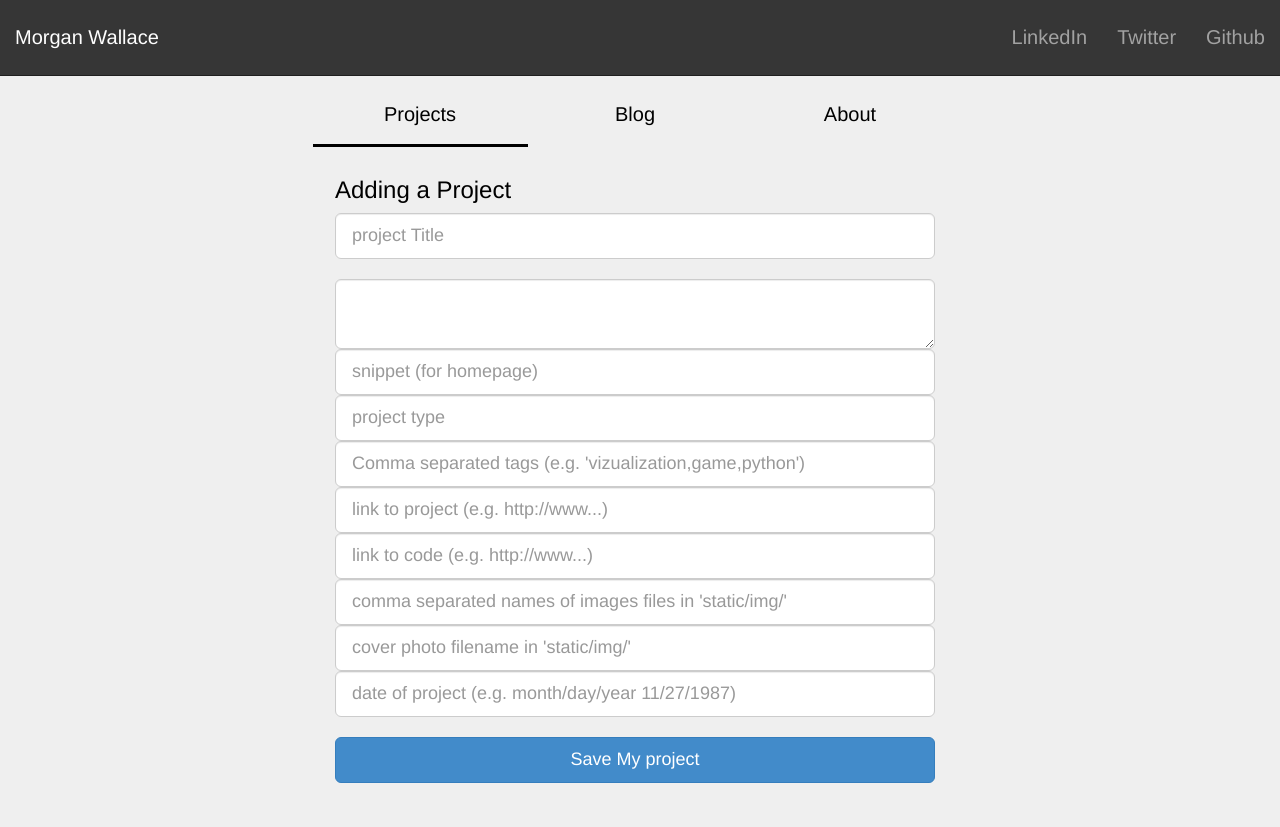
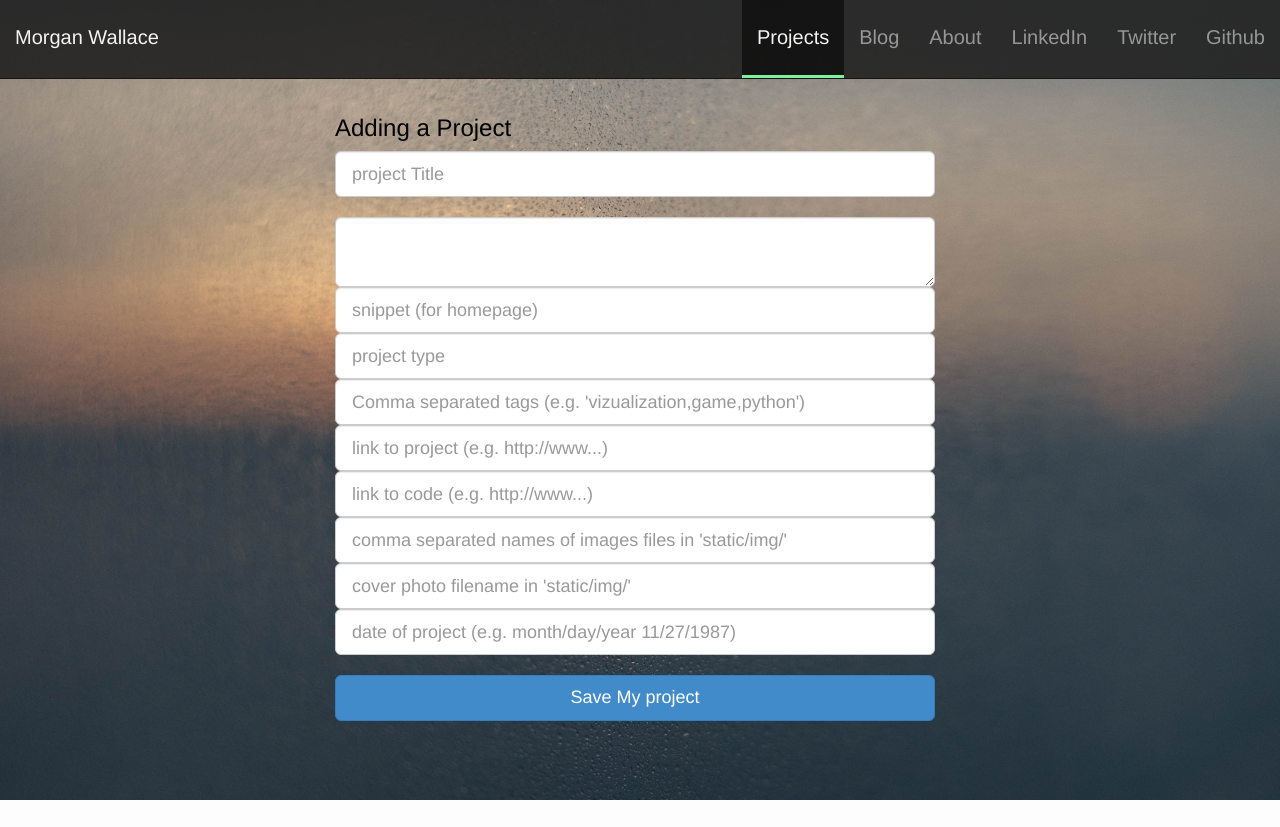
Before and after one commit to morganwallace/flask_portfolio, a Flask app: page /add in a window 1280 px wide. After the commit the page ends 800 px from the top, so only its background shows below. Run offline with Flask 2, Linux system fonts and the light colour scheme; some libraries are stand-ins or nearby versions.

Commit message:
moved menu bar. Added Flask-Images with 0 success

```diff
--- a/app.py
+++ b/app.py
@@ -2,6 +2,7 @@ from flask import Flask
 from flask import render_template
 from flask import session, request, make_response, jsonify, flash, url_for, redirect,g
 from flask.ext.sqlalchemy import SQLAlchemy
+# from flask.ext.images import Images, resized_img_src
 # from functools import wraps
 # from flask.ext.login import login_user, LoginManager, logout_user, current_user, login_required
 # from flask.ext.openid import OpenID
@@ -13,12 +14,19 @@ app = Flask(__name__)
 
 # Loads configuration from `config.py`
 app.config.from_object('config')
-
+app.secret_key = 'ManorVail'
+# images = Images(app)
 app.config['SQLALCHEMY_DATABASE_URI'] = os.environ.get('DB_URI')
 
 ####### Database classes/schema
 from manage import db, Project
 
+
+
+# from flask.ext.resize import Resize
+app = Flask(__name__)
+# app.config.from_pyfile('config.py')
+# resize = Resize(app)
 
 @app.route('/')
 def home():
@@ -28,6 +36,12 @@ def home():
 
     for proj in projects:
         # app.logger.debug(proj[5].split(",")[0])
+        imgURL=url_for('static',filename='img/'+proj[5].split(",")[0]) #only take first photo
+        app.logger.debug(imgURL)
+        # imgURL=proj[5].split(",")[0] #only take first photo
+        # kwargs = {'height':350}
+        # images.build_url(imgURL,**kwargs)
+        # kwargs[key] = value
         projectsList.append({
             'title':str(proj[0]).title(),
             'body':proj[1],
@@ -86,6 +100,10 @@ def blog():
 @app.route('/about')
 def about():
     return render_template('about.html')
+
+@app.route('/ravelry')
+def ravelry():
+    return render_template('ravelry.html')
 
 @app.route('/admin')
 def admin():
--- a/static/css/style.css
+++ b/static/css/style.css
@@ -213,10 +213,11 @@ h1,h2,h3,h4,h5,h6,p{
 	color: black;
 }
 
-#menu li:hover{
+.navbar li:hover{
 	background-color: lightgrey;
 }
 
-#menu .active{
-	border-bottom: 3px solid black;
+.active{
+	border-bottom-style: solid;
+	border-color: rgb(122, 255, 158);
 }
--- a/templates/about.html
+++ b/templates/about.html
@@ -2,7 +2,6 @@
 {% block title %}Login{% endblock %}
 {% block content %}
 <div class="row">
-
     <div class="col-md-8 col-md-offset-2 main">
 
         <div id="content-box" class="about-content">
--- a/templates/index.html
+++ b/templates/index.html
@@ -34,6 +34,7 @@
 							<p>{{project.snippet}}</p>
 						</div>
 					</div>
+
 					<img class="projectPic " src="{{project.imagesLinks}}">
 				</a>
 				<div class="tags">
--- a/templates/layout.html
+++ b/templates/layout.html
@@ -41,11 +41,13 @@
         <div class="navbar-collapse collapse">
           <ul class="nav navbar-nav navbar-right">
 
-           <li><a href="http://www.linkedin.com/in/morganmwallace" target="_blank">LinkedIn</a></li>
+
+            <li  id="menu-project"><a href="/">Projects</a></li>
+            <li  id='menu-blog'><a href='/blog'>Blog</a></li>
+            <li  id="menu-about"><a href="/about">About</a></li>
+            <li><a href="http://www.linkedin.com/in/morganmwallace" target="_blank">LinkedIn</a></li>
             <li><a href="http://www.twitter.com/wallacemorgan" target="_blank">Twitter</a></li>
-
             <li><a href="http://www.github.com/morganwallace" target="_blank">Github</a></li>
-            <!-- <li><a href="#">Help</a></li> -->
           </ul>
           <!-- <form class="navbar-form navbar-right">
             <input type="text" class="form-control" placeholder="Search...">
@@ -72,17 +74,10 @@
 
   <div  class="row">
     <ul id='menu' class="row">
-      <a href="/">
-        <li class="col-xs-offset-3 col-xs-2" id="menu-project">Projects</li>
-      </a>
-      <a href='/blog'>
-        <li class="col-xs-2" id='menu-blog'>Blog</li>
-      </a>
-      <a href="/about">
-        <li class="col-xs-2" id="menu-about">About</li>
-      </a>
+
     </ul>
 
+<img src="static/img/raindrops.jpg" id="bg">
     {% block content %}{% endblock %}
   </div>
 </div>
```
Also changed, not shown: config.py (+16 -0 lines), static/img/raindrops.jpg (added), 1 other file.
